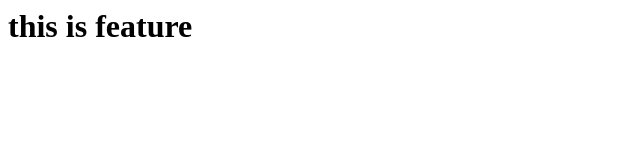
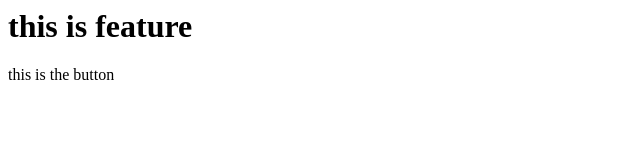
Before and after one commit to deepak0063/demo-2, a plain HTML site: page index.html in a window 1280 px wide. Shown: the whole page, without its empty margins (0-640 px from the left). Drawn offline with Linux system fonts and the light colour scheme.

Commit message:
added feauture button

```diff
--- a/index.html
+++ b/index.html
@@ -1 +1,2 @@
 <h1>this is feature</h1>
+<p>this is the button</p>
```
